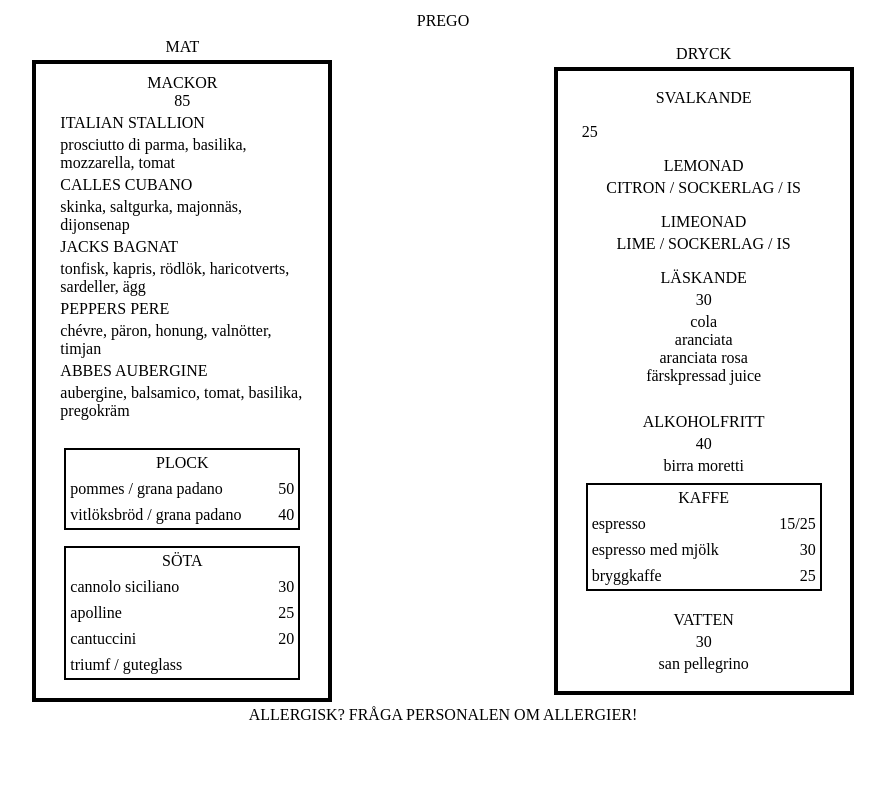
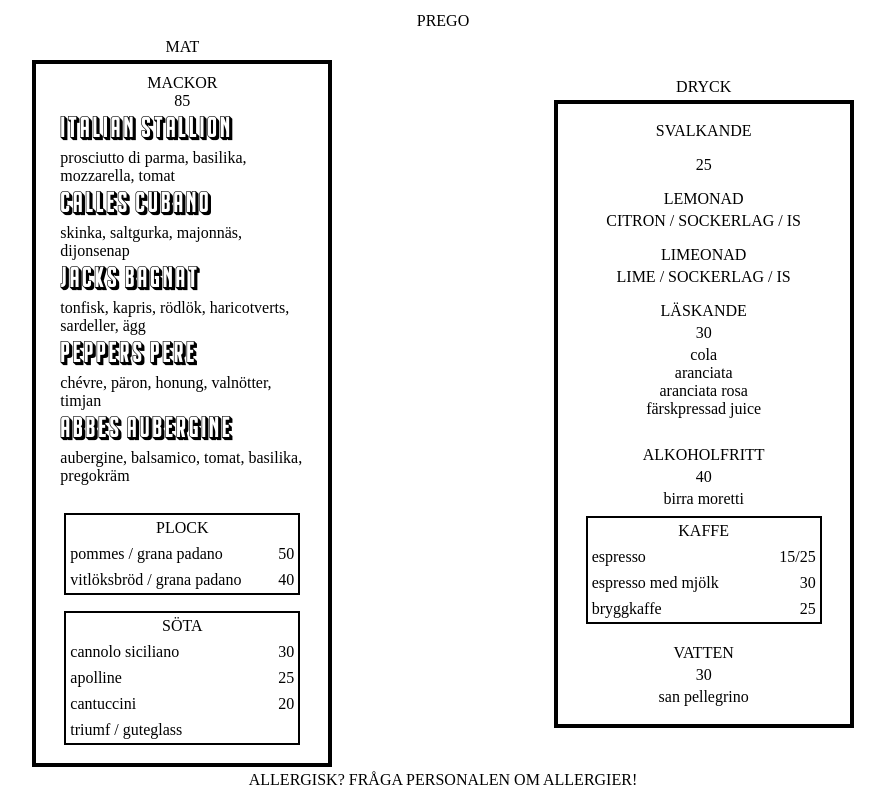
Before and after one commit to vjhwong/pregopaninibar, a plain HTML site: page index.html in a window 1280 px wide. Shown: the whole page, without its empty margins (197-1082 px from the left). Drawn offline with Linux system fonts and the light colour scheme.

Commit message:
Added font to style

```diff
--- a/index.html
+++ b/index.html
@@ -19,27 +19,27 @@
             <p class="label">MAT</p>
             <div id="food-container">
                 <span class="label">MACKOR</span>
-                <span style="text-align: center;" class="big-number">85</span>
+                <span class="big-number">85</span>
                 <div id="sandwich-container">
                     <ul>
                         <li>
-                            <p>ITALIAN STALLION</p>
+                            <p class="sandwich-name">ITALIAN STALLION</p>
                             <p>prosciutto di parma, basilika, mozzarella, tomat</p>
                         </li>
                         <li>
-                            <p>CALLES CUBANO</p>
+                            <p class="sandwich-name">CALLES CUBANO</p>
                             <p>skinka, saltgurka, majonnäs, dijonsenap</p>
                         </li>
                         <li>
-                            <p>JACKS BAGNAT</p>
+                            <p class="sandwich-name">JACKS BAGNAT</p>
                             <p>tonfisk, kapris, rödlök, haricotverts, sardeller, ägg</p>
                         </li>
                         <li>
-                            <p>PEPPERS PERE</p>
+                            <p class="sandwich-name">PEPPERS PERE</p>
                             <p>chévre, päron, honung, valnötter, timjan</p>
                         </li>
                         <li>
-                            <p>ABBES AUBERGINE</p>
+                            <p class="sandwich-name">ABBES AUBERGINE</p>
                             <p>aubergine, balsamico, tomat, basilika, pregokräm</p>
                         </li>
                     </ul>
--- a/styles.css
+++ b/styles.css
@@ -1,3 +1,8 @@
+@font-face {
+    font-family: sandwichFont;
+    src: url(Franchise.ttf);
+}
+
 body {
     background-color: white;
 }
@@ -22,6 +27,10 @@ p {
 
 .leftaligned {
     float: left;
+}
+
+.big-number {
+    text-align: center;
 }
 
 #header {
@@ -67,6 +76,12 @@ p {
     align-items: flex-start;
 }
 
+.sandwich-name {
+    font-family: sandwichFont;
+    color: black;
+    font-size: 30px;
+}
+
 .item-wrapper {
     margin: 8px;
     border-style: solid;
```
